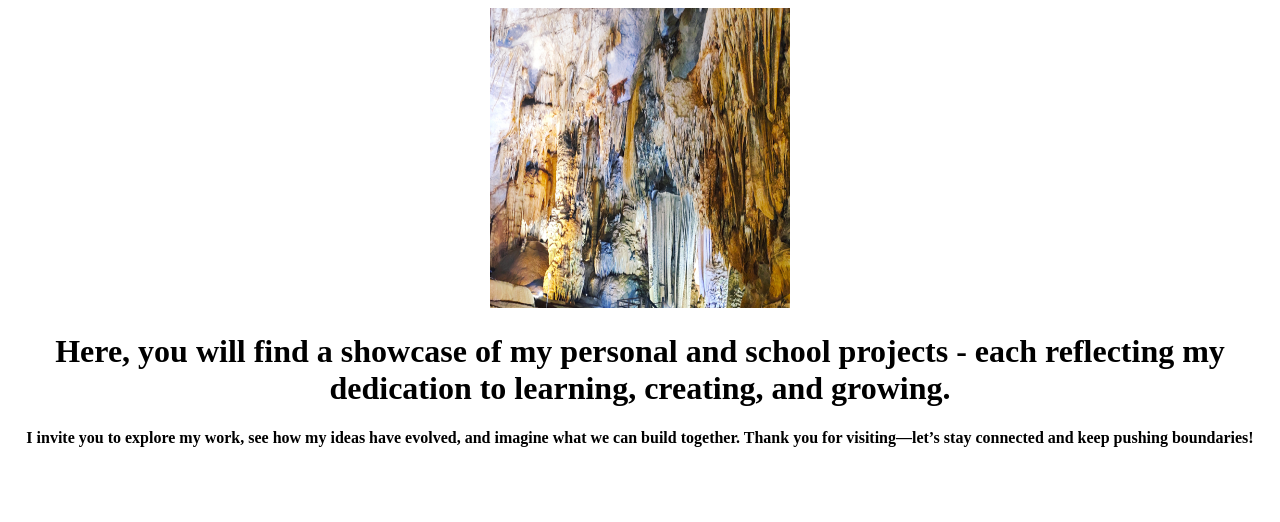
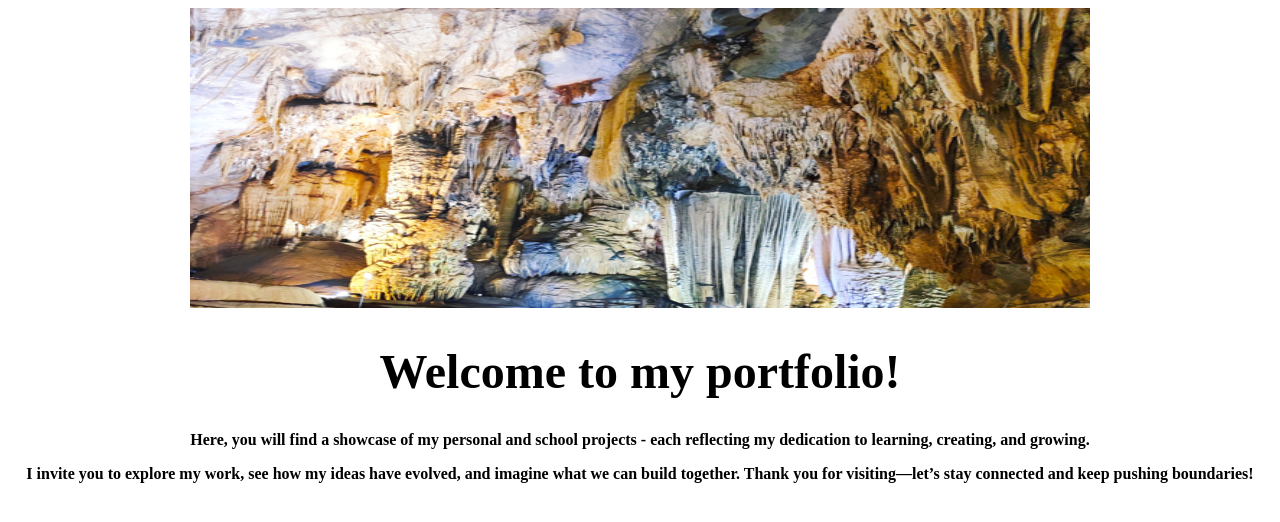
Before and after one commit to noirXnyx/growfolio, a plain HTML site: page index.html in a window 1280 px wide. Drawn offline with Linux system fonts and the light colour scheme.

Commit message:
Update index.html

```diff
--- a/index.html
+++ b/index.html
@@ -3,19 +3,27 @@
   <head>
     <title>Welcome to my portfolio!</title>
     <style>
-      /* Centers all content and makes it bold */
       body {
         text-align: center;
       }
-      h1, p {
+      /* Make the main heading larger */
+      h1 {
+        font-size: 3em;
+        font-weight: bold;
+      }
+      /* Keep all paragraphs the same font size and bold */
+      p {
+        font-size: 1em;
         font-weight: bold;
       }
     </style>
   </head>
   <body>
-    <img src="perfection.png" alt="Portfolio Image" width="300" height="300">
+    <!-- Replace "perfection.png" with your actual image path/URL -->
+    <img src="perfection.png" alt="Portfolio Image" width="900" height="300">
 
-    <h1>Here, you will find a showcase of my personal and school projects - each reflecting my dedication to learning, creating, and growing.</h1>
+    <h1>Welcome to my portfolio!</h1>
+    <p>Here, you will find a showcase of my personal and school projects - each reflecting my dedication to learning, creating, and growing.</p>
     <p>I invite you to explore my work, see how my ideas have evolved, and imagine what we can build together. Thank you for visiting—let’s stay connected and keep pushing boundaries!</p>
   </body>
 </html>
```
